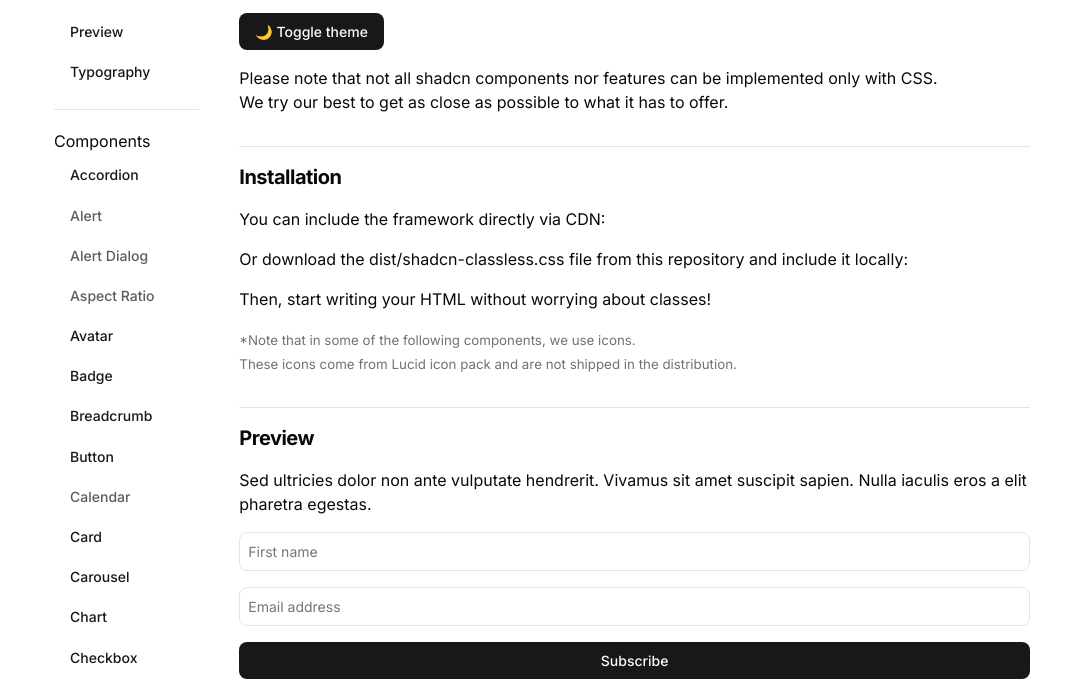
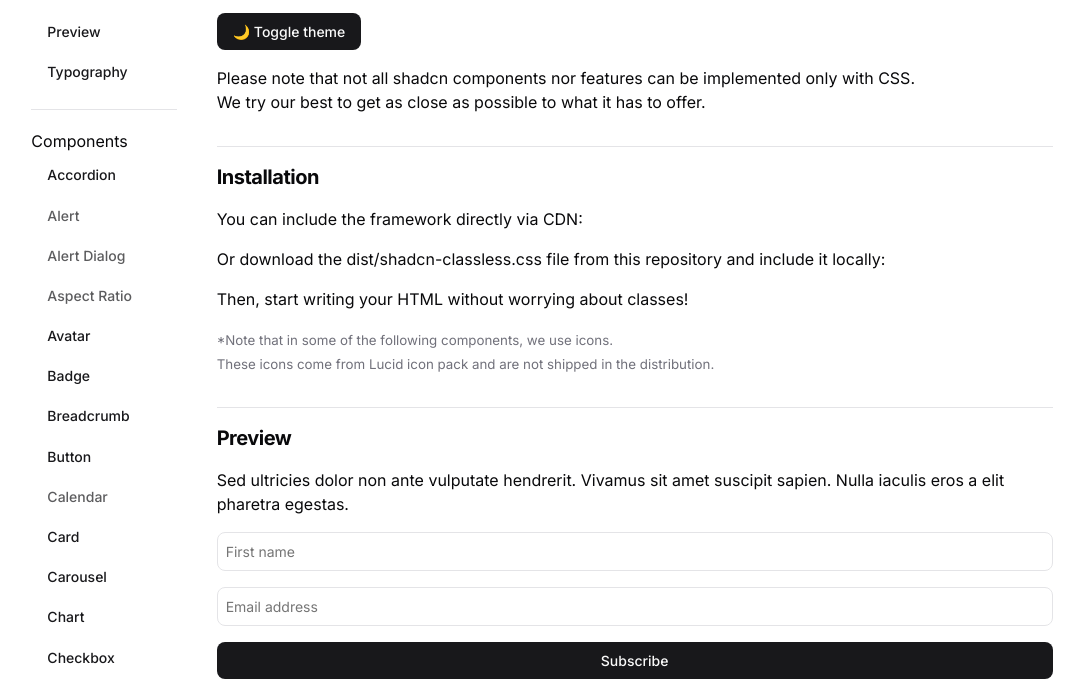
Before and after one commit to Nandaleio/shadcn-classless, a plain HTML site: page index.html in a window 1280 px wide. Shown: the part 111-800 px from the top of the page, without its empty margins (90-1174 px from the left). Drawn offline with Linux system fonts and the light colour scheme.

Commit message:
feat: Refactor body styles for improved layout and responsiveness

```diff
--- a/css/demo-style.css
+++ b/css/demo-style.css
@@ -14,9 +14,9 @@
     }
 }
 body {
-    margin: var(--body-margin);
+    margin: 0;
     padding: 0;
-
+    max-width: none;
     height: 100vh;
     overflow: hidden;
 }
@@ -34,7 +34,7 @@ body {
 .demo-container {
     display: flex;
     flex-direction: row;
-
+    justify-content: center;
     height: 100%;
 
     .demo-sidenav {
@@ -51,6 +51,8 @@ body {
 
         width: 100%;
         max-width: max-content;
+        position: sticky;
+        left: 0;
 
 
         a {
@@ -79,6 +81,8 @@ body {
         padding: 2rem;
         overflow-y: auto;
         border-right: 1px solid var(--border);
+        max-width: 900px;
+        width: 100%;
 
         .demo-intro-text {
             margin-top: 1rem;
--- a/css/shadcn-classless.css
+++ b/css/shadcn-classless.css
@@ -152,6 +152,8 @@ body {
   line-height: 1.5;
   padding: 1rem;
   transition: background-color 0.3s ease, color 0.3s ease;
+  max-width: 900px;
+  margin: 0 auto;
 }
 h1,
 h2,
```
